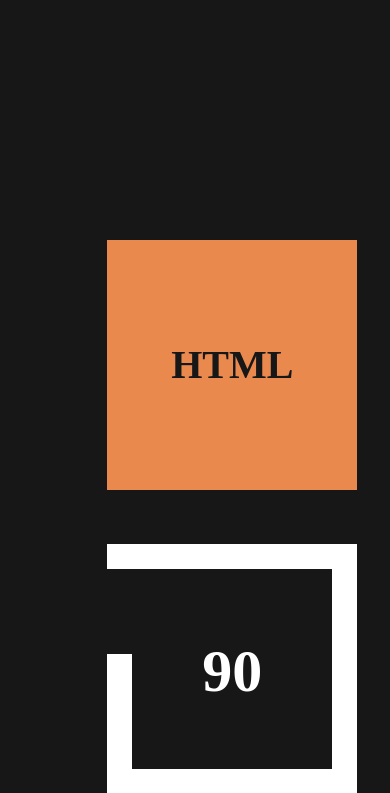
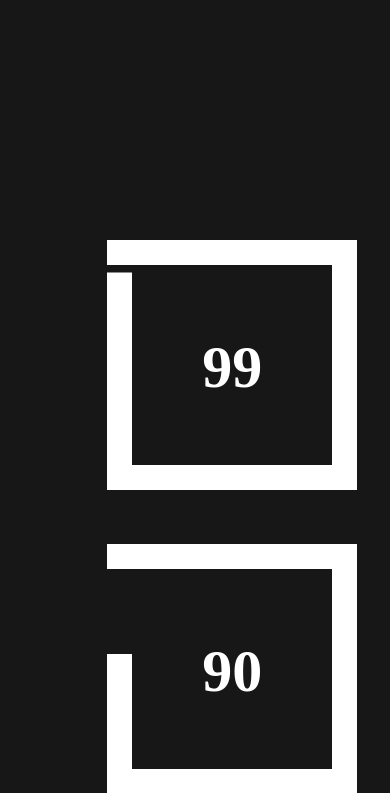
Before and after one commit to jangjiheee/introduce-portfolio, a PHP site: page / in a window 390 px wide; the page is wider, and only the part inside the window is pictured. Shown: the part 3159-3952 px from the top of that part. Run offline with PHP 8.4, Linux system fonts and the light colour scheme.

Commit message:
스킬 수정

```diff
--- a/css/index.css
+++ b/css/index.css
@@ -568,7 +568,7 @@ section .skill .skill-flex-box .skill-explain {
   }
   section .skill .skill-flex-box .skill-explain .img-box .skill-text {
     margin: 0 auto;
-    display: table-cell;
+    display: none;
     vertical-align: middle;
   }
   section .skill .skill-flex-box .skill-explain .img-box .skill-text img {
@@ -627,8 +627,48 @@ section .skill .skill-flex-box .skill-graph .rectangles .rectangle {
   position: relative;
   margin-bottom: 50px;
 }
+section .skill .skill-flex-box .skill-graph .rectangles .rectangle .skill-hover {
+  display: none;
+}
 section .skill .skill-flex-box .skill-graph .rectangles .rectangle:hover {
   cursor: pointer;
+  transition: 1s ease-in;
+}
+section .skill .skill-flex-box .skill-graph .rectangles .rectangle:hover .skill-hover {
+  display: block;
+  position: absolute;
+  top: 0;
+  left: 0;
+  font-size: 2.5em;
+  font-weight: 600;
+  background-color: #ea894e;
+  width: 250px;
+  height: 250px;
+}
+section .skill .skill-flex-box .skill-graph .rectangles .rectangle:hover .skill-hover p {
+  color: #171717;
+  text-align: center;
+  line-height: 250px;
+}
+@media screen and (min-width: 768px) {
+  section .skill .skill-flex-box .skill-graph .rectangles .rectangle:hover .skill-hover {
+    width: 150px;
+    height: 150px;
+    font-size: 1.7em;
+  }
+  section .skill .skill-flex-box .skill-graph .rectangles .rectangle:hover .skill-hover p {
+    line-height: 150px;
+  }
+}
+@media screen and (min-width: 1460px) {
+  section .skill .skill-flex-box .skill-graph .rectangles .rectangle:hover .skill-hover {
+    width: 220px;
+    height: 220px;
+    font-size: 2.5em;
+  }
+  section .skill .skill-flex-box .skill-graph .rectangles .rectangle:hover .skill-hover p {
+    line-height: 220px;
+  }
 }
 section .skill .skill-flex-box .skill-graph .rectangles .rectangle h3 {
   position: absolute;
@@ -679,41 +719,6 @@ section .skill .skill-flex-box .skill-graph .rectangles .rectangle svg rect {
     height: 220px;
     stroke-width: 40;
     stroke-dasharray: 861;
-  }
-}
-section .skill .skill-flex-box .skill-graph .rectangles .rectangle .skill-hover {
-  position: absolute;
-  top: 0;
-  left: 0;
-  font-size: 2.5em;
-  font-weight: 600;
-  background-color: #ea894e;
-  width: 250px;
-  height: 250px;
-}
-section .skill .skill-flex-box .skill-graph .rectangles .rectangle .skill-hover p {
-  color: #171717;
-  text-align: center;
-  line-height: 250px;
-}
-@media screen and (min-width: 768px) {
-  section .skill .skill-flex-box .skill-graph .rectangles .rectangle .skill-hover {
-    width: 150px;
-    height: 150px;
-    font-size: 1.7em;
-  }
-  section .skill .skill-flex-box .skill-graph .rectangles .rectangle .skill-hover p {
-    line-height: 150px;
-  }
-}
-@media screen and (min-width: 1460px) {
-  section .skill .skill-flex-box .skill-graph .rectangles .rectangle .skill-hover {
-    width: 220px;
-    height: 220px;
-    font-size: 2.5em;
-  }
-  section .skill .skill-flex-box .skill-graph .rectangles .rectangle .skill-hover p {
-    line-height: 220px;
   }
 }
 section .workspace {
@@ -1564,11 +1569,18 @@ section .design .design-modal .design-modal-box {
   left: 50%;
   transform: translate(-50%, -50%);
   width: 400px;
+  height: 450px;
 }
 @media screen and (min-width: 768px) {
   section .design .design-modal .design-modal-box {
     width: 600px;
     height: 550px;
+  }
+}
+@media screen and (min-width: 1460px) {
+  section .design .design-modal .design-modal-box {
+    width: 1000px;
+    height: 750px;
   }
 }
 section .design .design-modal .design-modal-box:last-child {
@@ -1579,6 +1591,12 @@ section .design .design-modal .design-modal-box:last-child {
     width: 600px;
     height: 510px;
     overflow-y: scroll;
+  }
+}
+@media screen and (min-width: 1460px) {
+  section .design .design-modal .design-modal-box:last-child .modal-image {
+    width: 1000px;
+    height: 650px;
   }
 }
 section .design .design-modal .design-modal-box .closeBtn {
--- a/js/hover.js
+++ b/js/hover.js
@@ -12,31 +12,32 @@ window.onload = function() {
     console.log(openModal);
 
     for (let i=0; i<8; i++) {
-        $('.rectangle').addClass(i);
-        $('.skill-hover').addClass(i);
-        $('.skill-text').addClass(i);
+        // $('.rectangle').addClass(i);
+        // $('.skill-hover').addClass(i);
+        // $('.skill-text').addClass(i);
 
-        hoverT[i].style.display = "none";
-        skillT[i].style.display = "none";
+        // hoverT[i].style.display = "none";
+        // skillT[i].style.display = "none";
 
-        rect[i].addEventListener("mouseover", function(event) {
-            // hoverT[i].style.display = "block";
-            // skillT[i].style.display = "block";
+        // skillT[0].style.display = "block";
+        // hoverT[0].style.display = "block";
+
+        // rect[i].addEventListener("mouseover", function() {
+        //     hoverT[i].style.display = "block";
+        //     // skillT[i].style.display = "block";
+        // });
+
+        hoverT[i].addEventListener("click", function() {
+            skillT[i].style.display = "block";
+            console.log(skillT);
         });
 
-        rect[i].addEventListener("click", function(event) {
-            // skillT[i].style.display = "block";
-            // console.log(event);
-        });
-
-        rect[i].addEventListener("mouseout", function(event) {
-            // hoverT[i].style.display = "none";
-            // skillT[i].style.display = "none";
-        });
+        // rect[i].addEventListener("mouseout", function() {
+        //     hoverT[i].style.display = "none";
+        //     // skillT[i].style.display = "none";
+        // });
     }
 
-    skillT[0].style.display = "block";
-    hoverT[0].style.display = "block";
 
 
     // openModal[0].addEventListener("click", function() {
@@ -60,14 +61,14 @@ window.onload = function() {
         return function() {
             modalW.style.display = "block";
             myModal[k].style.display = "block";
+            document.body.style.overflow = "hidden";
         }
     }
-
-
 
     for(let j=0; j<closeBtn.length; j++){
         closeBtn[j].addEventListener("click", function() {
             modalW.style.display = "none";
+            document.body.style.overflow = "unset";
         })
     }
 
--- a/scss/index.scss
+++ b/scss/index.scss
@@ -480,7 +480,8 @@ section {
                     .img-box {
                         .skill-text {
                                 margin: 0 auto;
-                                display: table-cell;
+                                // display: table-cell;
+                                display: none;
                                 vertical-align: middle;
 
                             img {
@@ -543,8 +544,48 @@ section {
                         // width: 100%;
                         margin-bottom: 50px;
 
+                        .skill-hover {
+                            display: none;
+                        }
+
                         &:hover {
                             cursor: pointer;
+                            transition: 1s ease-in;
+
+                            .skill-hover {
+                                display: block;
+                                position: absolute;
+                                top: 0;
+                                left: 0;
+                                font-size: 2.5em;
+                                font-weight: 600;
+                                background-color: $orange;
+                                width: 250px;
+                                height: 250px;
+
+                                p {
+                                    color: $background;
+                                    text-align: center;
+                                    line-height: 250px;
+                                }
+
+                                @include responsive(tablet-size) {
+                                    width: 150px;
+                                    height: 150px;
+                                    font-size: 1.7em;
+                                    p {
+                                        line-height: 150px;
+                                    }
+                                }
+                                @include responsive(pc-size) {
+                                    width: 220px;
+                                    height: 220px;
+                                    font-size: 2.5em;
+                                    p {
+                                        line-height: 220px;
+                                    }
+                                }
+                            }
                         }
 
                         h3 {
@@ -598,39 +639,39 @@ section {
                             }
                         }
 
-                        .skill-hover {
-                            position: absolute;
-                            top: 0;
-                            left: 0;
-                            font-size: 2.5em;
-                            font-weight: 600;
-                            background-color: $orange;
-                            width: 250px;
-                            height: 250px;
+                        // .skill-hover {
+                        //     position: absolute;
+                        //     top: 0;
+                        //     left: 0;
+                        //     font-size: 2.5em;
+                        //     font-weight: 600;
+                        //     background-color: $orange;
+                        //     width: 250px;
+                        //     height: 250px;
 
-                            p {
-                                color: $background;
-                                text-align: center;
-                                line-height: 250px;
-                            }
+                        //     p {
+                        //         color: $background;
+                        //         text-align: center;
+                        //         line-height: 250px;
+                        //     }
 
-                            @include responsive(tablet-size) {
-                                width: 150px;
-                                height: 150px;
-                                font-size: 1.7em;
-                                p {
-                                    line-height: 150px;
-                                }
-                            }
-                            @include responsive(pc-size) {
-                                width: 220px;
-                                height: 220px;
-                                font-size: 2.5em;
-                                p {
-                                    line-height: 220px;
-                                }
-                            }
-                        }
+                        //     @include responsive(tablet-size) {
+                        //         width: 150px;
+                        //         height: 150px;
+                        //         font-size: 1.7em;
+                        //         p {
+                        //             line-height: 150px;
+                        //         }
+                        //     }
+                        //     @include responsive(pc-size) {
+                        //         width: 220px;
+                        //         height: 220px;
+                        //         font-size: 2.5em;
+                        //         p {
+                        //             line-height: 220px;
+                        //         }
+                        //     }
+                        // }
                     }
                 }
             }
@@ -971,11 +1012,15 @@ section {
                 left: 50%;
                 transform: translate(-50%, -50%);
                 width: 400px;
-                // height: 450px;
+                height: 450px;
 
                 @include responsive(tablet-size) {
                     width: 600px;
                     height: 550px;
+                }
+                @include responsive(pc-size) {
+                    width: 1000px;
+                    height: 750px;
                 }
 
                 &:last-child {
@@ -985,6 +1030,10 @@ section {
                             width: 600px;
                             height: 510px;
                             overflow-y: scroll;
+                        }
+                        @include responsive(pc-size) {
+                            width: 1000px;
+                            height: 650px;
                         }
                     }
                 }
```
